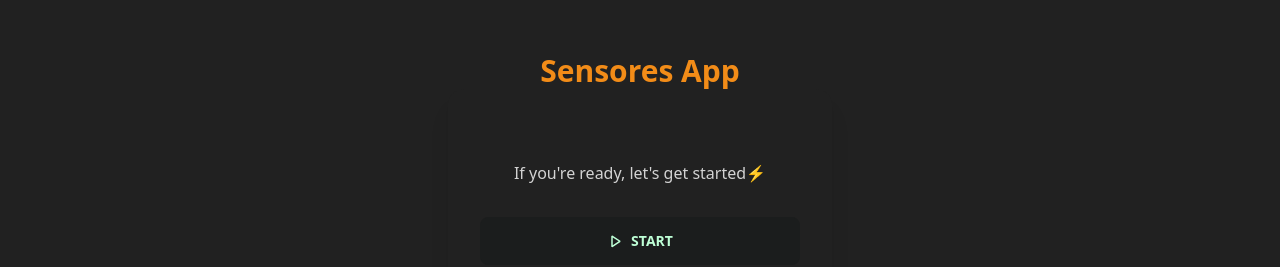
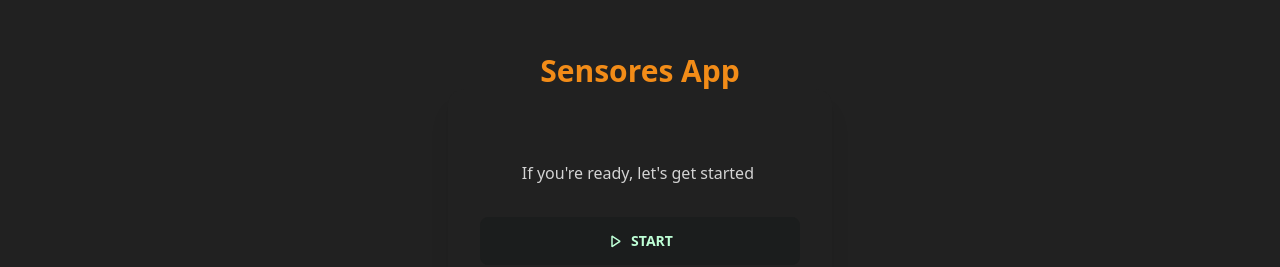
Before and after one commit to fport/sensores-ui, a Next.js app: page / in a window 1280 px wide. Shown: the part 121-388 px from the top of the page. Built offline with nearby package versions, Linux system fonts and the light colour scheme.

Commit message:
for deploy

```diff
--- a/components/landing/index.js
+++ b/components/landing/index.js
@@ -5,7 +5,7 @@ export default function Landing() {
     return (
         <Card>
             <div className='flex flex-col ai-between justify-between w-full h-full'>
-                <p className="text-center mt-10">If you're ready, let's get started⚡️</p>
+                <p className="text-center mt-10">If you're ready, let's get started ️</p>
                 <Link href='/create'>
                     <button className="btn gap-2 text-success-content">
                         <svg
```
